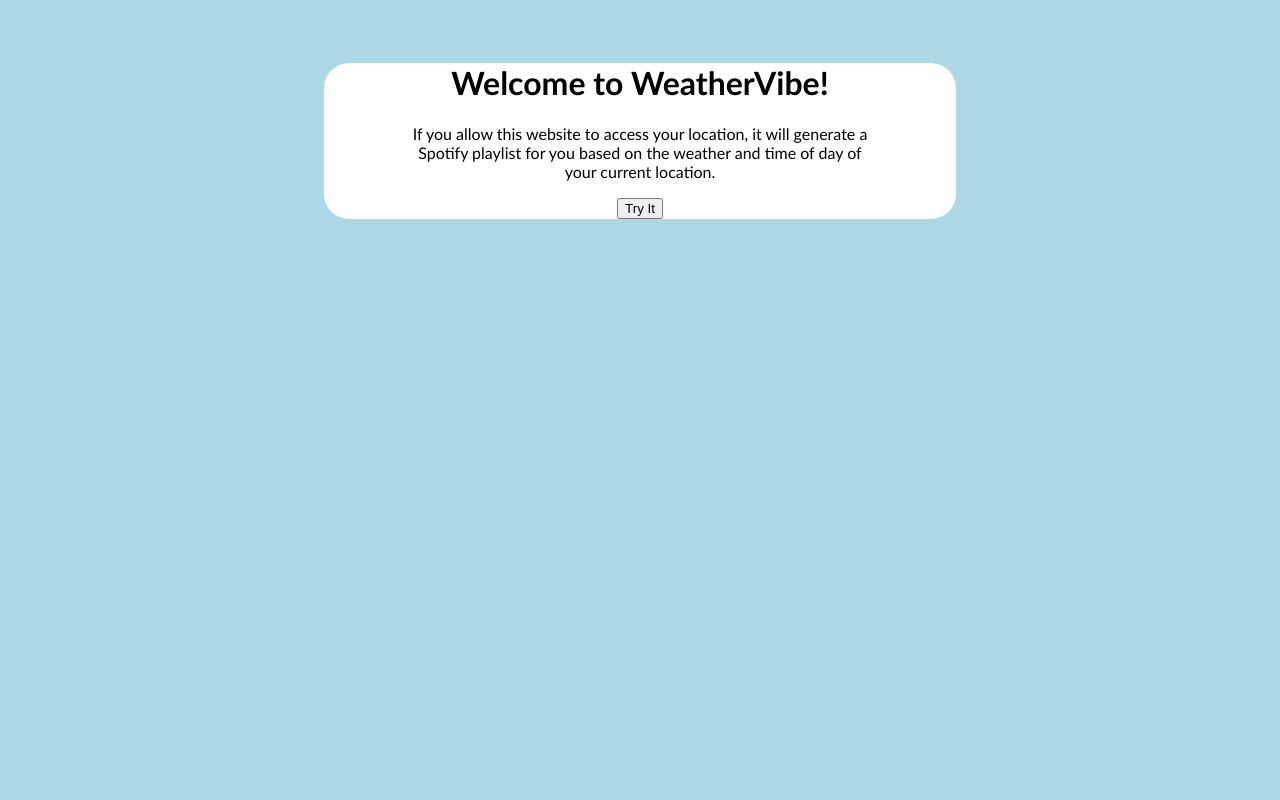
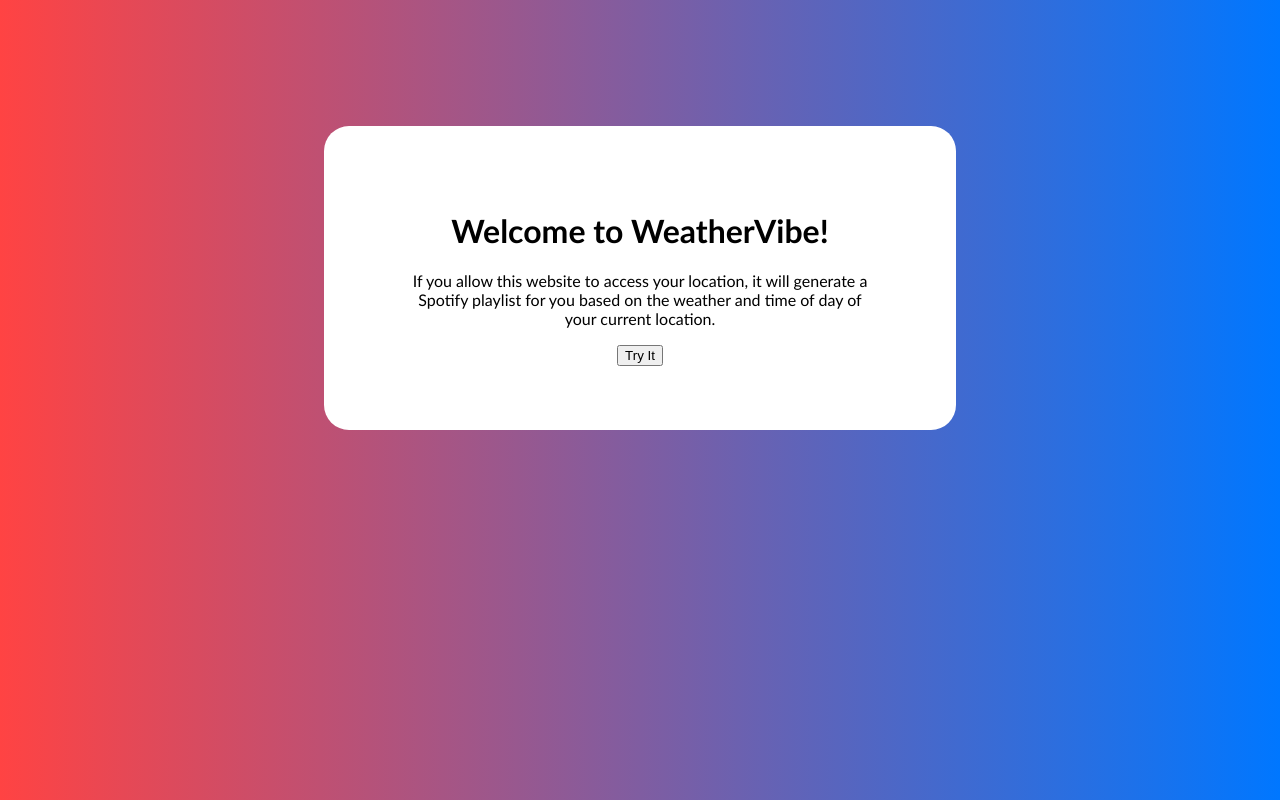
Before and after one commit to DamanjitG/weathervibe, a website: page callback.html in a window 1280 px wide. Drawn offline with Linux system fonts and the light colour scheme; no server answers.

Commit message:
fixed ui

```diff
--- a/callback.html
+++ b/callback.html
@@ -1,13 +1,13 @@
 <!DOCTYPE html>
 <html>
 <head>
-    <title>Test</title>
+    <title>WeatherVibe</title>
     <link rel = "stylesheet" href="styles.css">
     <script src="spotify-bundle.js"></script>
     <script src="weather.js"></script>
 </head>
-<body background-image="placeholder-background.jpg">
-
+<body>
+    <div class="bgimg">
         <div class="blob">
             <div class= "text">
                 <h1>Welcome to WeatherVibe!</h1>
@@ -15,5 +15,6 @@
                 <button onclick="getLocation()">Try It</button>
             </div>
         </div>
+    </div>
 </body>
 </html>
--- a/styles.css
+++ b/styles.css
@@ -1,11 +1,13 @@
-body {
-    background-color: lightblue;
+body{
+    background-image: linear-gradient(to right, rgb(255, 67, 67) , rgb(0, 119, 255));
+    background-repeat: none;
+
 }
 
 .blob {
     background-color: white;
     width : 50%;
-    margin-top: 5%;
+    margin-top: 10%;
     margin-left: auto;
     margin-right: auto;
     text-align: center;
@@ -13,7 +15,7 @@
 }
 
 .text{
-    margin-top: 5%;
+    padding: 10%;
     font-family:'Gill Sans', 'Gill Sans MT', Calibri, 'Trebuchet MS', sans-serif;
     width: 75%;
     margin: auto;
--- a/weather.js
+++ b/weather.js
@@ -22,15 +22,9 @@
     fetch(url)
     .then(res => res.json())
     .then((out) => {
-        console.log(out);
         console.log(out.dataseries[2]);
         weather = out.dataseries[2];
-        getSeed(out.dataseries[2]);
     })
     .catch(err => console.error(err));
 
 }
-
-function getSeed(weatherObject){
-    console.log(weatherObject.timepoint);
-}
```
Also changed, not shown: index.html (+3 -3 lines).
